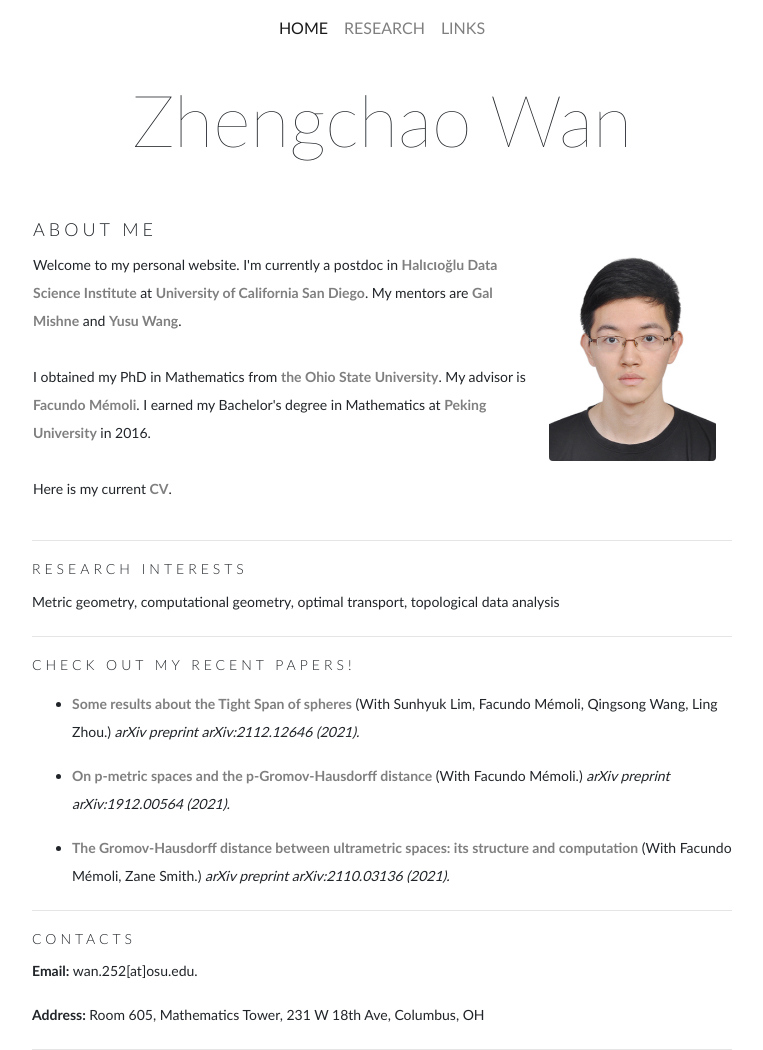
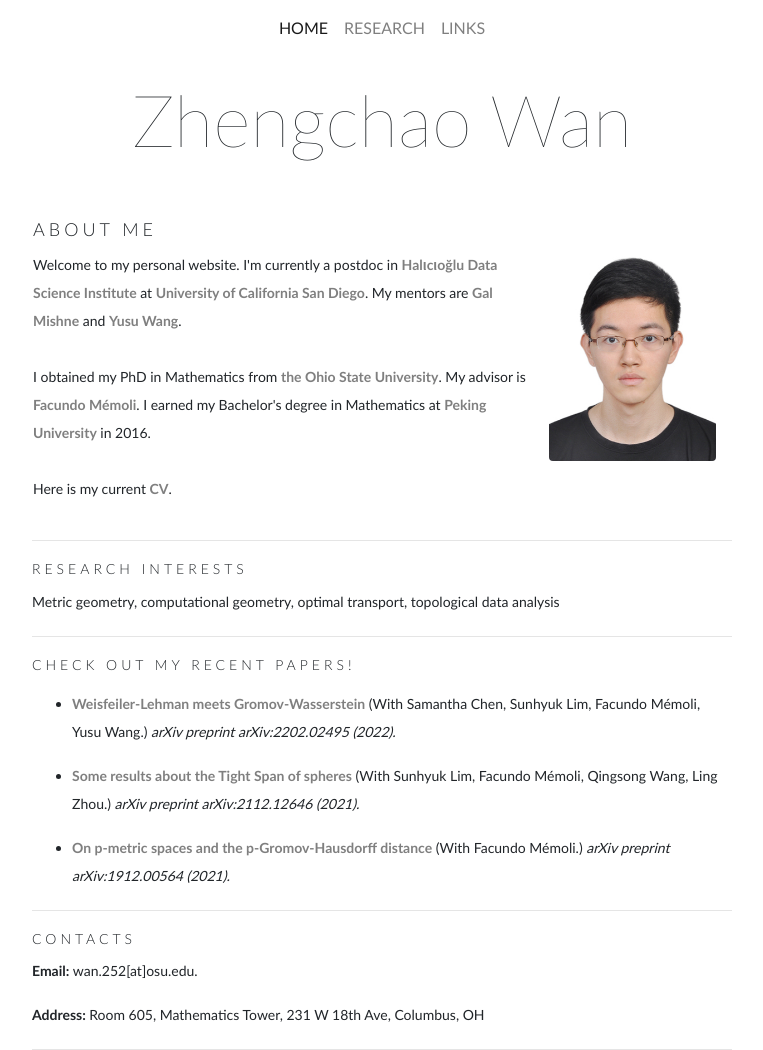
Before and after one commit to ZhengchaoW/ZhengchaoW.github.io, a Jekyll site: the page built from index.html, in a window 1280 px wide. Shown: the whole page, without its empty margins (258-1021 px from the left). Built offline with Jekyll 4.4.1, drawn with Linux system fonts in a browser that asks for light colours.

Commit message:
new paper

```diff
--- a/_data/papers.yml
+++ b/_data/papers.yml
@@ -1,4 +1,9 @@
 papers:
+  - title: "Weisfeiler-Lehman meets Gromov-Wasserstein"
+    link: https://arxiv.org/pdf/2202.02495.pdf
+    coauthors: Samantha Chen, Sunhyuk Lim, Facundo Mémoli, Yusu Wang
+    publishedat: arXiv preprint arXiv:2202.02495 (2022)
+    image: "images/dwl.png"
   - title: "Some results about the Tight Span of spheres"
     link: https://arxiv.org/pdf/2112.12646.pdf
     coauthors: Sunhyuk Lim, Facundo Mémoli, Qingsong Wang, Ling Zhou
```
Also changed, not shown: images/dwl.png (added).
